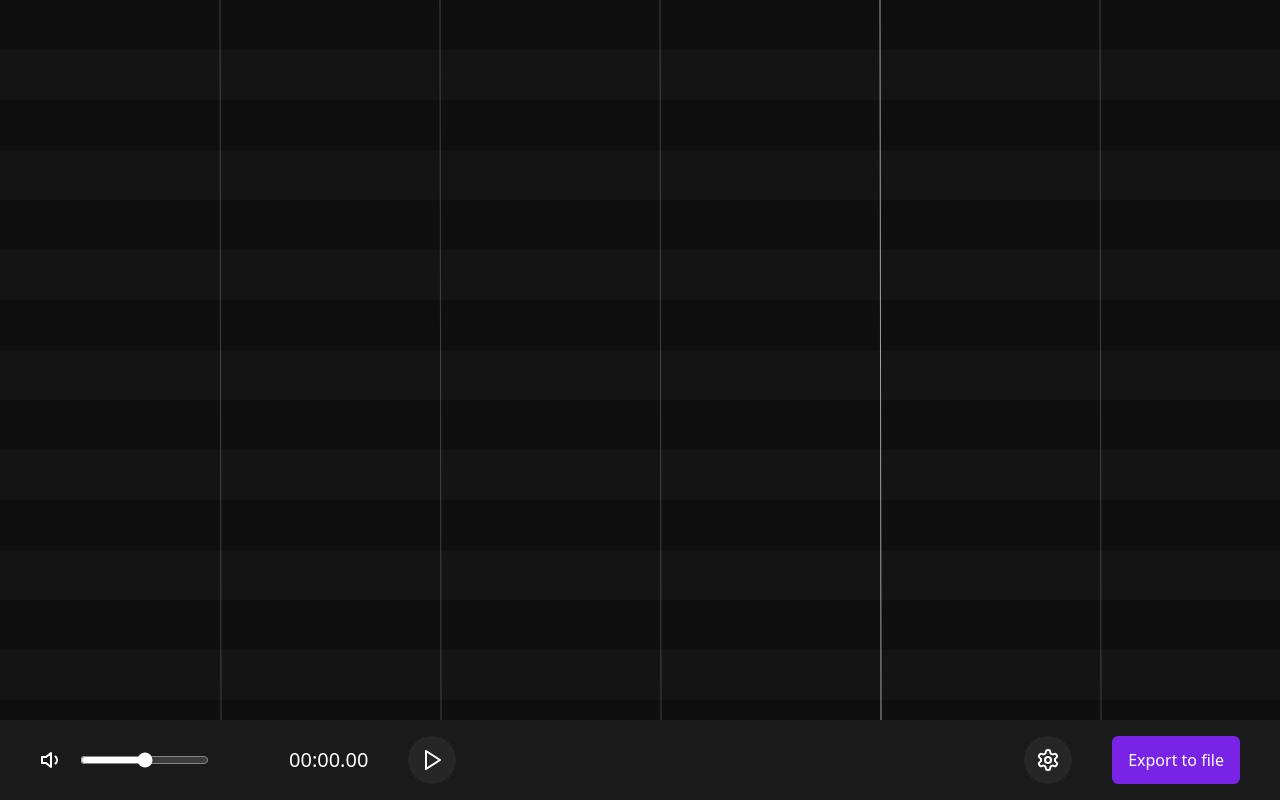
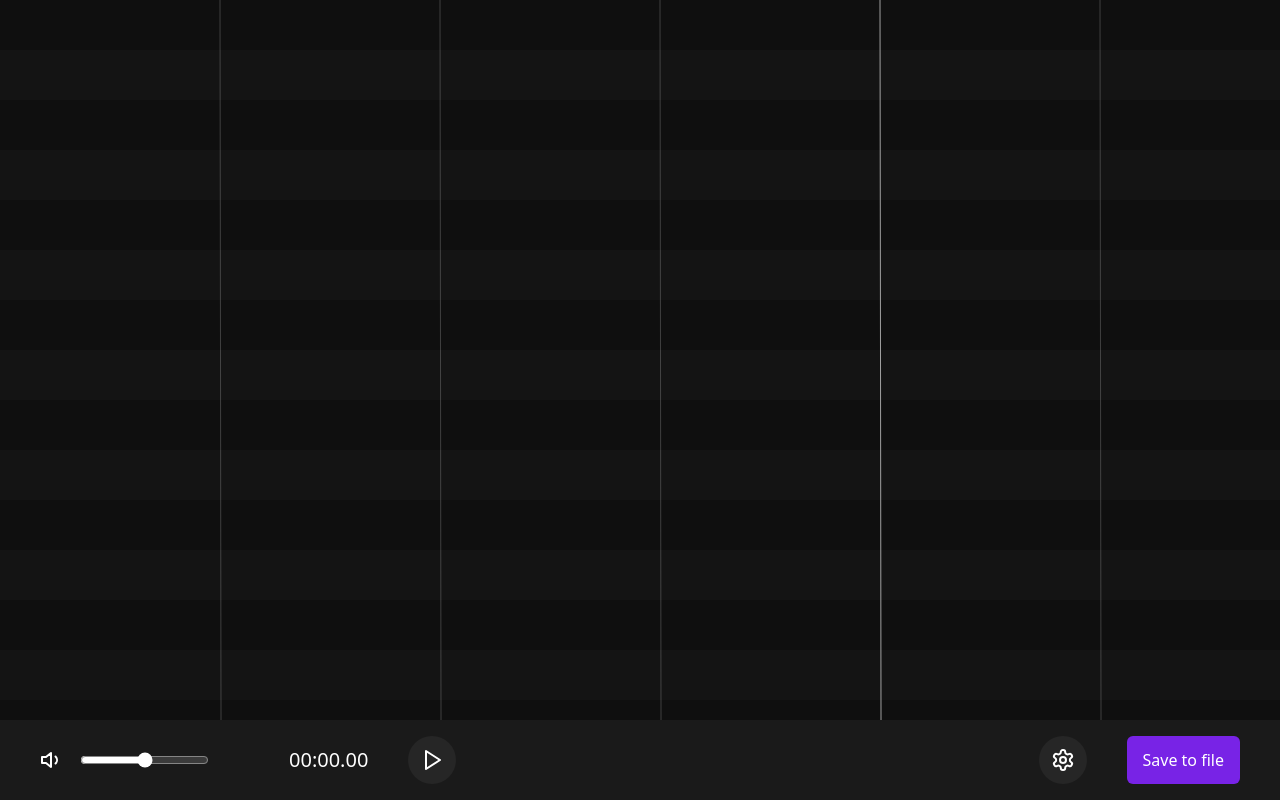
Before and after one commit to Noove/Melody-App, a React (Vite) app: page / in a window 1280 px wide. Built offline with nearby package versions, Linux system fonts and the light colour scheme.

Commit message:
Footer small refactor

```diff
--- /dev/null
+++ b/src/components/CircleButton.tsx
@@ -0,0 +1,20 @@
+const CircleButton = ({
+  icon,
+  onClick,
+  className,
+}: {
+  icon: React.ReactNode;
+  onClick?: () => void;
+  className?: string;
+}) => {
+  return (
+    <button
+      className={`flex h-12 w-12 items-center justify-center rounded-full bg-white/5 ${className}`}
+      onClick={onClick}
+    >
+      {icon}
+    </button>
+  );
+};
+
+export default CircleButton;
--- a/src/components/Footer.tsx
+++ b/src/components/Footer.tsx
@@ -1,35 +1,12 @@
 import { useState } from "react";
 import { Volume, Volume1, Volume2, Play, Square, Settings } from "lucide-react";
+
+import CircleButton from "./CircleButton";
 
 const Footer = () => {
   const [volume, setVolume] = useState(50);
   const [isPlaying, setIsPlaying] = useState(false);
-  // const [time, setTime] = useState();
 
-  const CircleButton = ({
-    icon,
-    isPlaying,
-    setIsPlaying,
-    className,
-  }: {
-    icon: React.ReactNode;
-    isPlaying?: boolean;
-    setIsPlaying?: (value: boolean) => void;
-    className?: string;
-  }) => {
-    return (
-      <button
-        className={`flex h-12 w-12 items-center justify-center rounded-full bg-white/5 ${className}`}
-        onClick={() => {
-          if (setIsPlaying) {
-            setIsPlaying(!isPlaying);
-          }
-        }}
-      >
-        {icon}
-      </button>
-    );
-  };
   return (
     <>
       <footer className="flex h-20 w-full items-center bg-white/10 px-10">
@@ -49,34 +26,23 @@ const Footer = () => {
             value={volume}
             className="slider range cursor-pointer accent-white/5"
             onChange={(e) => setVolume(parseInt(e.target.value))}
-            id="mySlider"
           />
         </div>
 
         <span className="mr-10 text-xl text-white">00:00.00</span>
 
-        <div>
-          {isPlaying ? (
-            <CircleButton
-              icon={<Square color="#fff" />}
-              isPlaying={isPlaying}
-              setIsPlaying={setIsPlaying}
-            />
-          ) : (
-            <CircleButton
-              icon={<Play color="#fff" />}
-              isPlaying={isPlaying}
-              setIsPlaying={setIsPlaying}
-            />
-          )}
-        </div>
+        <CircleButton
+          icon={isPlaying ? <Square color="#fff" /> : <Play color="#fff" />}
+          onClick={() => setIsPlaying(!isPlaying)}
+        />
 
         <CircleButton
           className="ml-auto mr-10"
           icon={<Settings color="#fff" />}
         />
+
         <button className="text-l bg-highlight flex h-12 items-center justify-center rounded-md px-4 text-white">
-          Export to file
+          {(window as any).chrome ? "Send to device" : "Save to file"}
         </button>
       </footer>
     </>
```
Also changed, not shown: .eslintrc.cjs (deleted).
